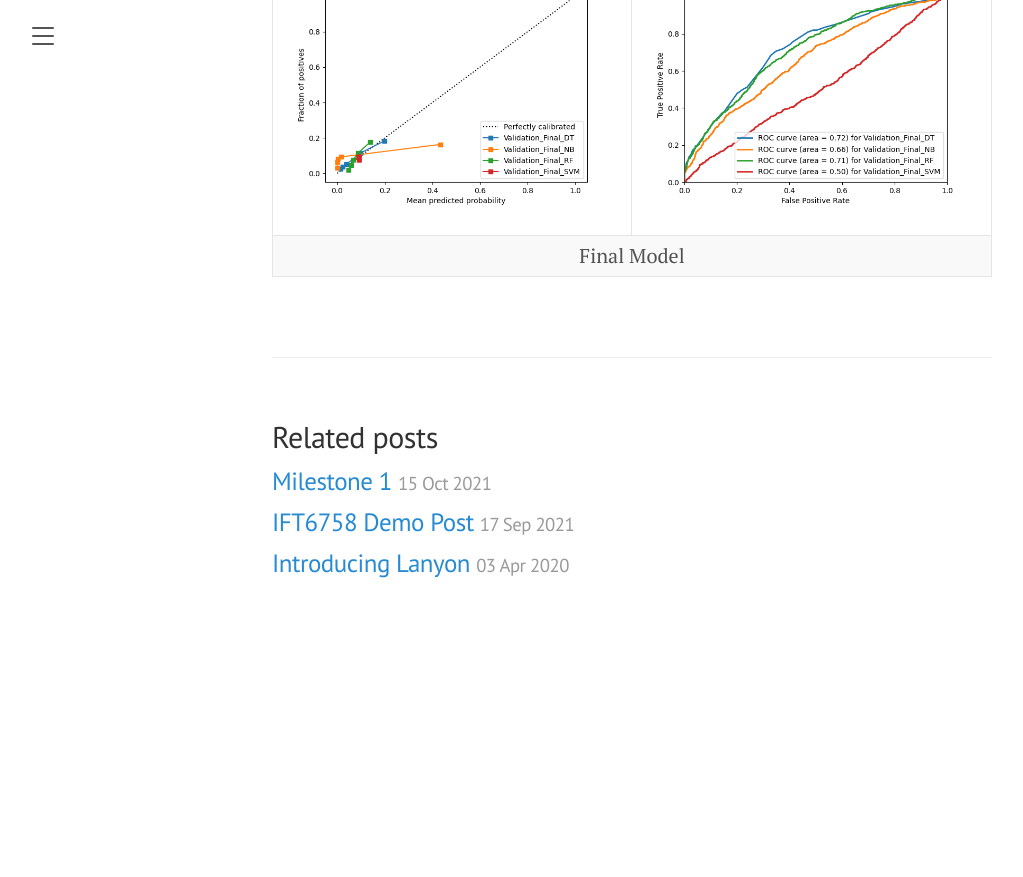
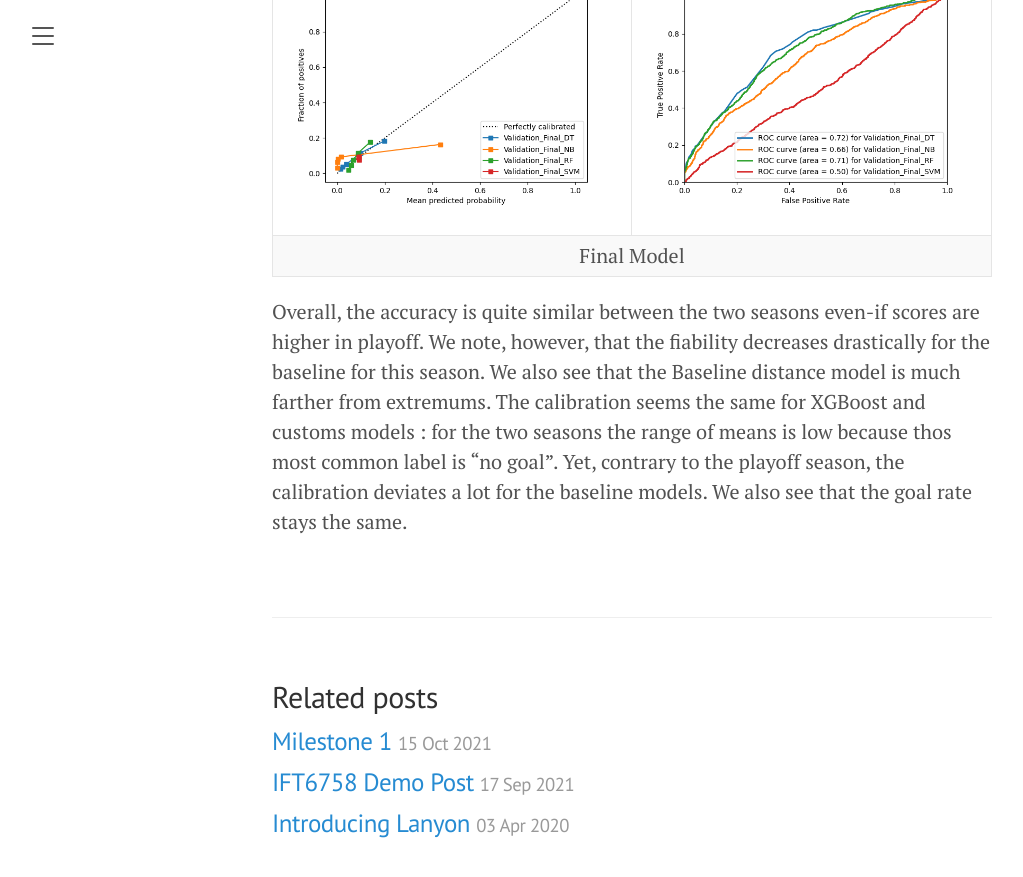
Before and after one commit to ArchambaultP/NHL-Blog, a Jekyll site: the page built from _posts/2021-11-16-milestone-2.md, in a window 1280 px wide and 900 px high, scrolled down 14423 px. Shown: the top 877 px of the window, without its empty margins (8-1031 px from the left). Built offline with Jekyll 4.4.1, drawn with Linux system fonts in a browser that asks for light colours; before the commit the page ends 15063 px from its top, so only the background shows below that.

Commit message:
Update 2021-11-16-milestone-2.md

```diff
--- a/_posts/2021-11-16-milestone-2.md
+++ b/_posts/2021-11-16-milestone-2.md
@@ -373,3 +373,5 @@ In a very surprising way the baseline model trained with angle and distance has
         <td colspan="2"><center>Final Model</center></td>
     </tr>
 </table>
+
+Overall, the accuracy is quite similar between the two seasons even-if scores are higher in playoff. We note, however, that the fiability decreases drastically for the baseline for this season. We also see that the Baseline distance model is much farther from extremums. The calibration seems the same for XGBoost and customs models : for the two seasons the range of means is low because thos most common label is "no goal". Yet, contrary to the playoff season, the calibration deviates a lot for the baseline models. We also see that the goal rate stays the same.
```
